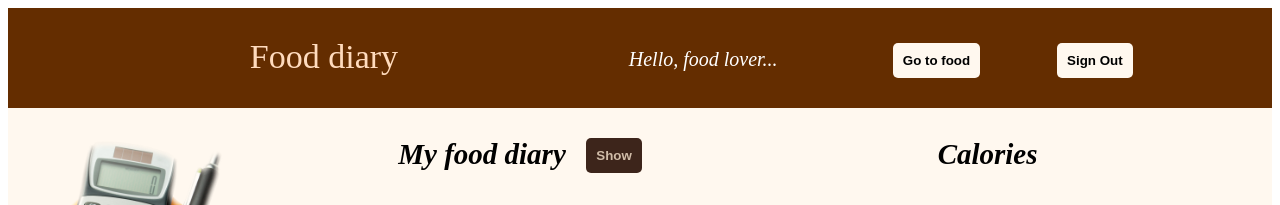
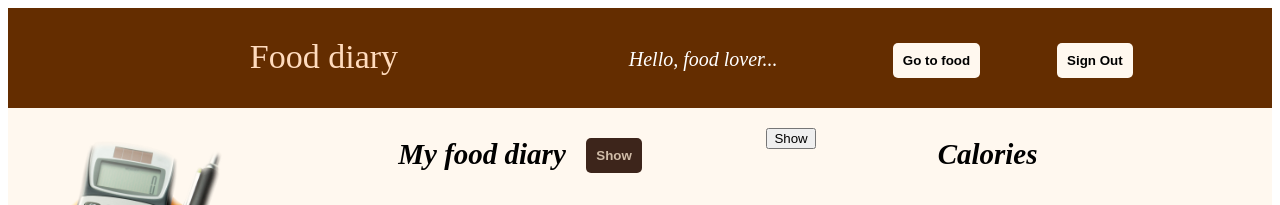
Before and after one commit to Valentina-2608/Food_diary, a website with bundled scripts: page food_diary.html in a window 1280 px wide. Shown: the top 205 px of the page. Built offline with nearby package versions, Linux system fonts and the light colour scheme.

Commit message:
Add button show_calories

```diff
--- a/food_diary.html
+++ b/food_diary.html
@@ -32,6 +32,7 @@
 		</div>
 		<div class="block_calories">
 			<div class="caption3">Calories</div>
+			<button id="show_calories">Show</button>
 			<div class="result">
 				<div class="result_calories">Calories</div>
 				<div class="result_date">Day</div>
```
